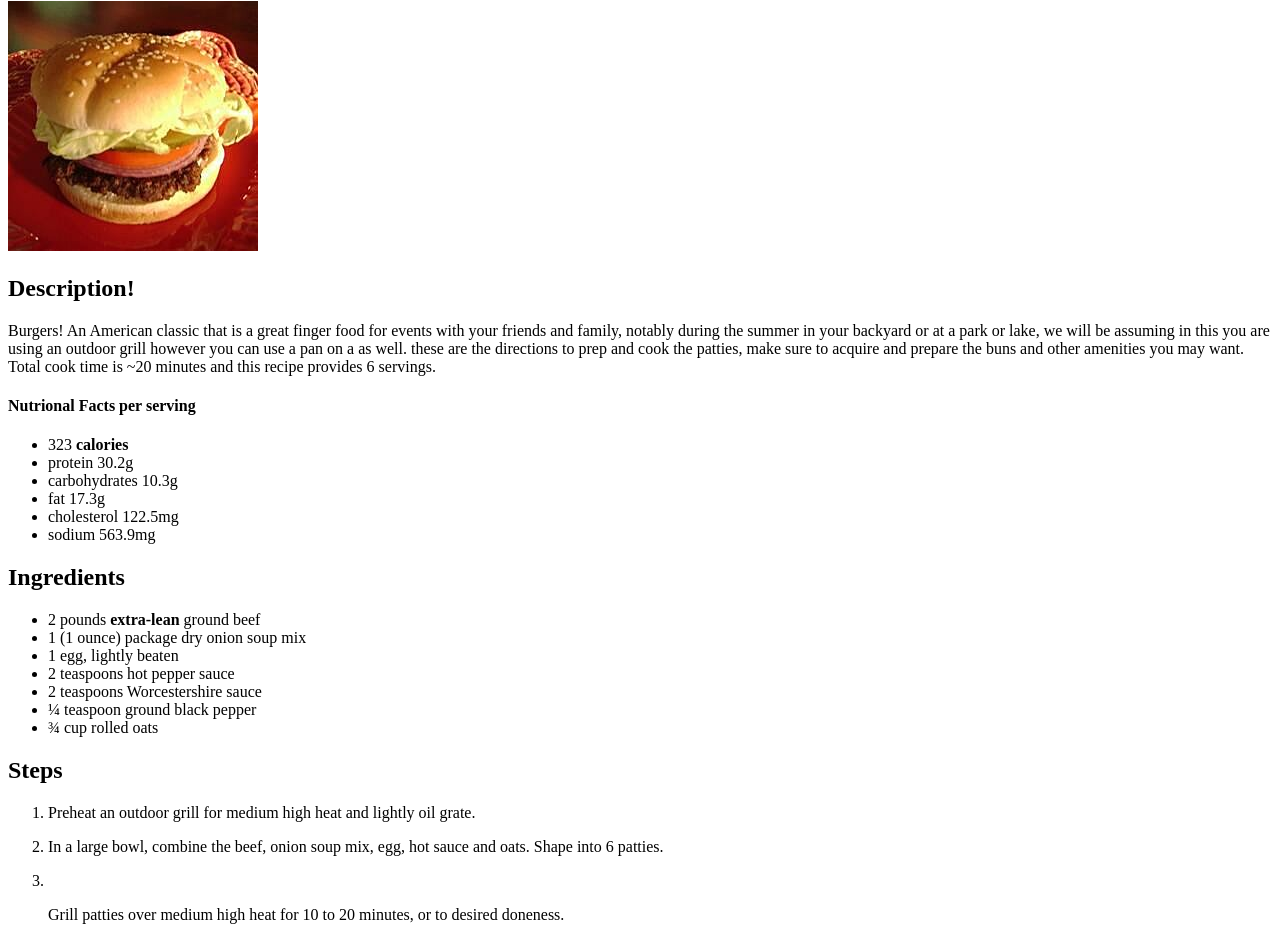
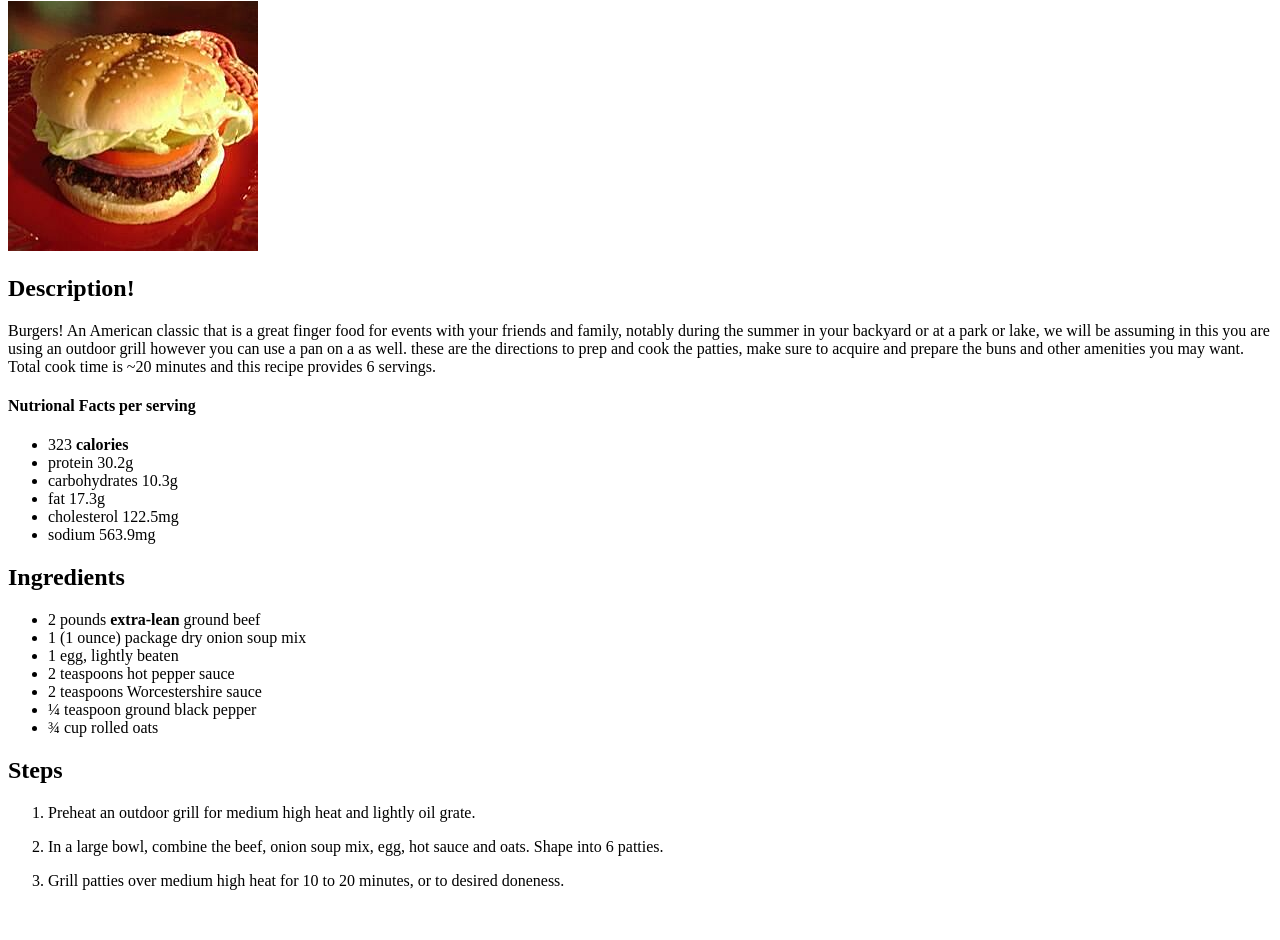
Before and after one commit to VirsatusCodes/odin-recipes, a plain HTML site: page recipes/burger.html in a window 1280 px wide. Shown: the part 79-1019 px from the top of the page. After the commit the page ends 985 px from the top, so only its background shows below. Drawn offline with Linux system fonts and the light colour scheme.

Commit message:
burger steps fix

```diff
--- a/recipes/burger.html
+++ b/recipes/burger.html
@@ -47,8 +47,8 @@
                 <p></p>
                 <li>In a large bowl, combine the beef, onion soup mix, egg, hot sauce and oats. Shape into 6 patties.</li>
                 <p></p>
-                <li></li>
-                <p>Grill patties over medium high heat for 10 to 20 minutes, or to desired doneness.</p>
+                <li>Grill patties over medium high heat for 10 to 20 minutes, or to desired doneness.</li>
+                <p></p>
 
             </ol>
 
```
